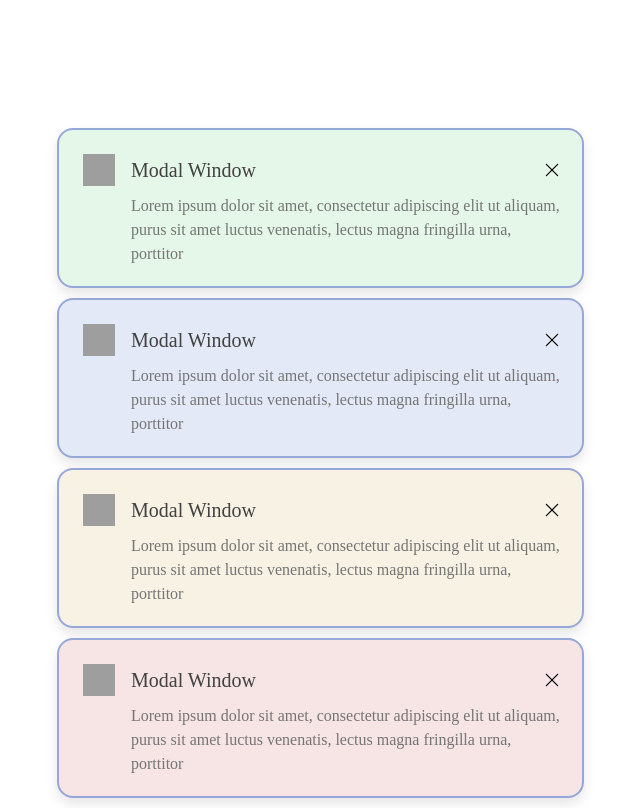
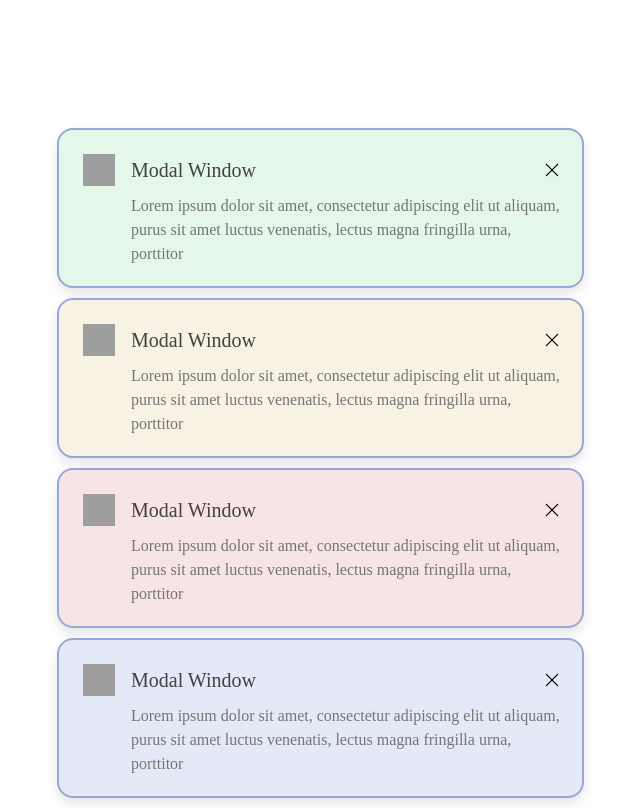
Before and after one commit to Loliloly/Homeys-test, a Vue app: page / in a window 1280 px wide. Shown: the whole page, without its empty margins (40-680 px from the left). Built offline with nearby package versions, Linux system fonts and the light colour scheme; grey boxes are pictures that could not be loaded.

Commit message:
étape 3 terminée

```diff
--- a/src/App.vue
+++ b/src/App.vue
@@ -1,15 +1,46 @@
 <script setup lang="ts">
 import BaseNotification from './BaseNotification.vue';
+import { ref } from 'vue'
+
+interface Notification
+{
+	title: string;
+	text: string;
+	type: 'info' | 'success' | 'warning' | 'danger';
+	id: number;
+}
+
+// Create an array to hold notifications
+const notifications = ref<Notification[]>([]);
+let notifId: number = 0;
+
+function addNotification(title: string, text: string, type: 'info' | 'success' | 'warning' | 'danger')
+{
+	let id = notifId;
+	notifications.value.push({ title, text, type, id });
+	notifId++;
+}
+
+function removeNotification(index: number)
+{
+	notifications.value.splice(index, 1);
+}
+
+// Tests for 4 notifs
+addNotification("Modal Window", "Lorem ipsum dolor sit amet, consectetur adipiscing elit ut aliquam, purus sit amet luctus venenatis, lectus magna fringilla urna, porttitor", "success")
+addNotification("Modal Window", "Lorem ipsum dolor sit amet, consectetur adipiscing elit ut aliquam, purus sit amet luctus venenatis, lectus magna fringilla urna, porttitor", "warning")
+addNotification("Modal Window", "Lorem ipsum dolor sit amet, consectetur adipiscing elit ut aliquam, purus sit amet luctus venenatis, lectus magna fringilla urna, porttitor", "danger")
+addNotification("Modal Window", "Lorem ipsum dolor sit amet, consectetur adipiscing elit ut aliquam, purus sit amet luctus venenatis, lectus magna fringilla urna, porttitor", "info")
+
+
 </script>
 
 <template>
 	<main>
 		<div class="notification-container">
-			<BaseNotification title="Modal Window" text="Lorem ipsum dolor sit amet, consectetur adipiscing elit ut aliquam, purus sit amet luctus venenatis, lectus magna fringilla urna, porttitor" type= "danger"/>
-			<BaseNotification title="Modal Window" text="Lorem ipsum dolor sit amet, consectetur adipiscing elit ut aliquam, purus sit amet luctus venenatis, lectus magna fringilla urna, porttitor" type= "warning"/>
-			<BaseNotification title="Modal Window" text="Lorem ipsum dolor sit amet, consectetur adipiscing elit ut aliquam, purus sit amet luctus venenatis, lectus magna fringilla urna, porttitor" type= "info"/>
-			<BaseNotification title="Modal Window" text="Lorem ipsum dolor sit amet, consectetur adipiscing elit ut aliquam, purus sit amet luctus venenatis, lectus magna fringilla urna, porttitor" type= "success"/>
-			<!-- <BaseNotification title="Modal Window" text="Lorem ipsum dolor sit amet, consectetur adipiscing elit ut aliquam, purus sit amet luctus venenatis, lectus magna fringilla urna, porttitor" type= ""/> -->
+			<div v-for="(notif, index) in notifications.slice().reverse()" :key="notif.id">
+				<BaseNotification :title="notif.title" :text="notif.text" :type= "notif.type" @close="removeNotification(notifications.length - 1 - index)" />
+			</div>
 		</div>
 	</main>
 </template>
@@ -29,7 +60,8 @@ display: flex;
 flex-direction: column-reverse;
 
 
-border-radius: 5px;
 }
 
+
+
 </style>
--- a/src/BaseNotification.vue
+++ b/src/BaseNotification.vue
@@ -34,15 +34,25 @@ const notificationConfig = {
 
 // Default value = info
 const currentConfig = notificationConfig[props.type] || notificationConfig.info;
+
+// Close signal
+const emit = defineEmits(['close']);
+
+// Closing popups
+function handleClose()
+{
+	emit('close');
+}
 </script>
 
 <template>
-
 	<div :class="['notification-base', currentConfig.class]" >
 		<div class="notification-header">
 			<img :src="currentConfig.icon" class="notification-icon" alt="Notification Icon"/>
 			<h1 class="notification-title">{{props.title}}</h1>
-			<img src="./assets/icons/X.svg" class="notification-close-button" alt="Close"/>
+			<button @click="handleClose" class="notification-close-button">
+				<img src="./assets/icons/X.svg" alt="Close"/>
+			</button>
 		</div>
 		<div :class="['notification-body', currentConfig.class]">
 			<p class="notification-text">{{props.text}}</p>
@@ -54,6 +64,7 @@ const currentConfig = notificationConfig[props.type] || notificationConfig.info;
 
 
 /* CSS copied from Figma*/
+
 
 
 .notification-base
@@ -161,6 +172,12 @@ height: 20px;
 flex: none;
 order: 2;
 flex-grow: 0;
+display: flex;
+align-items: center;
+justify-content: center;
+border: none;
+background: transparent;
+cursor: pointer;
 }
 
 .notification-body
```
